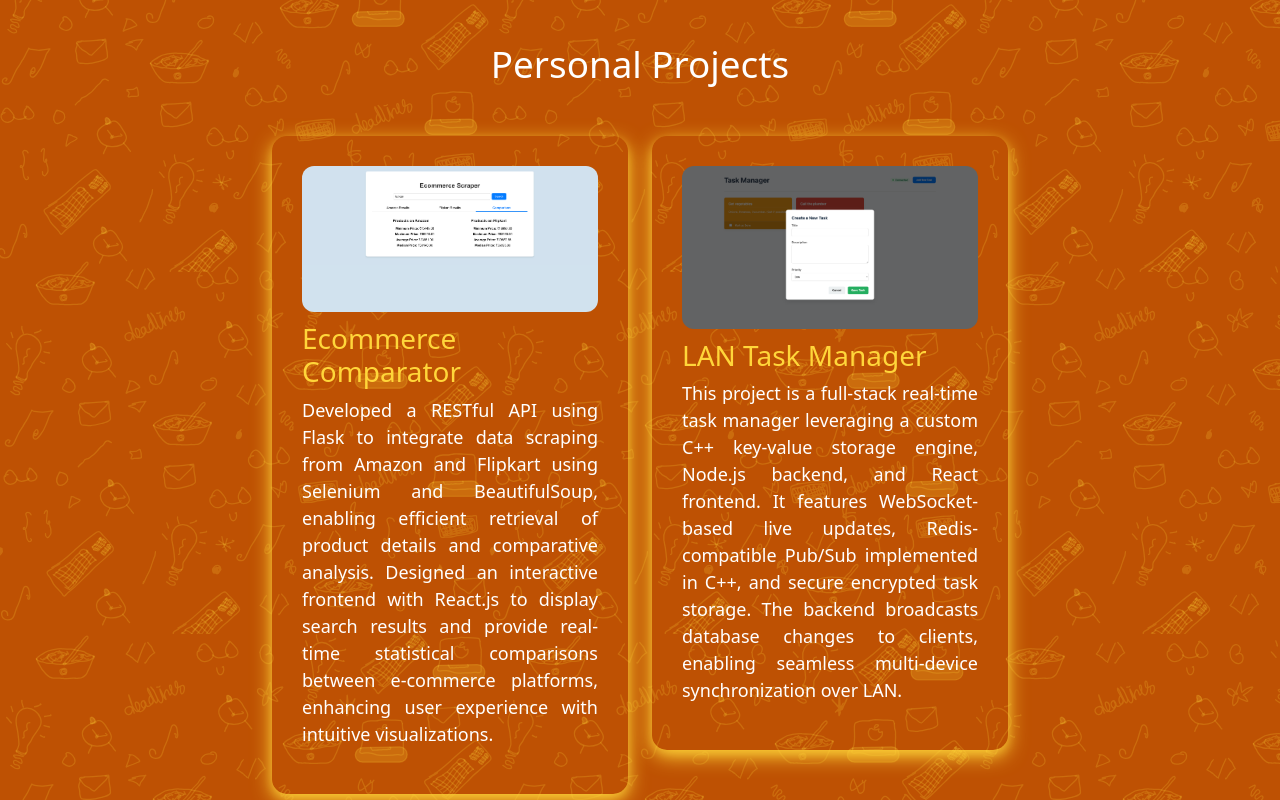
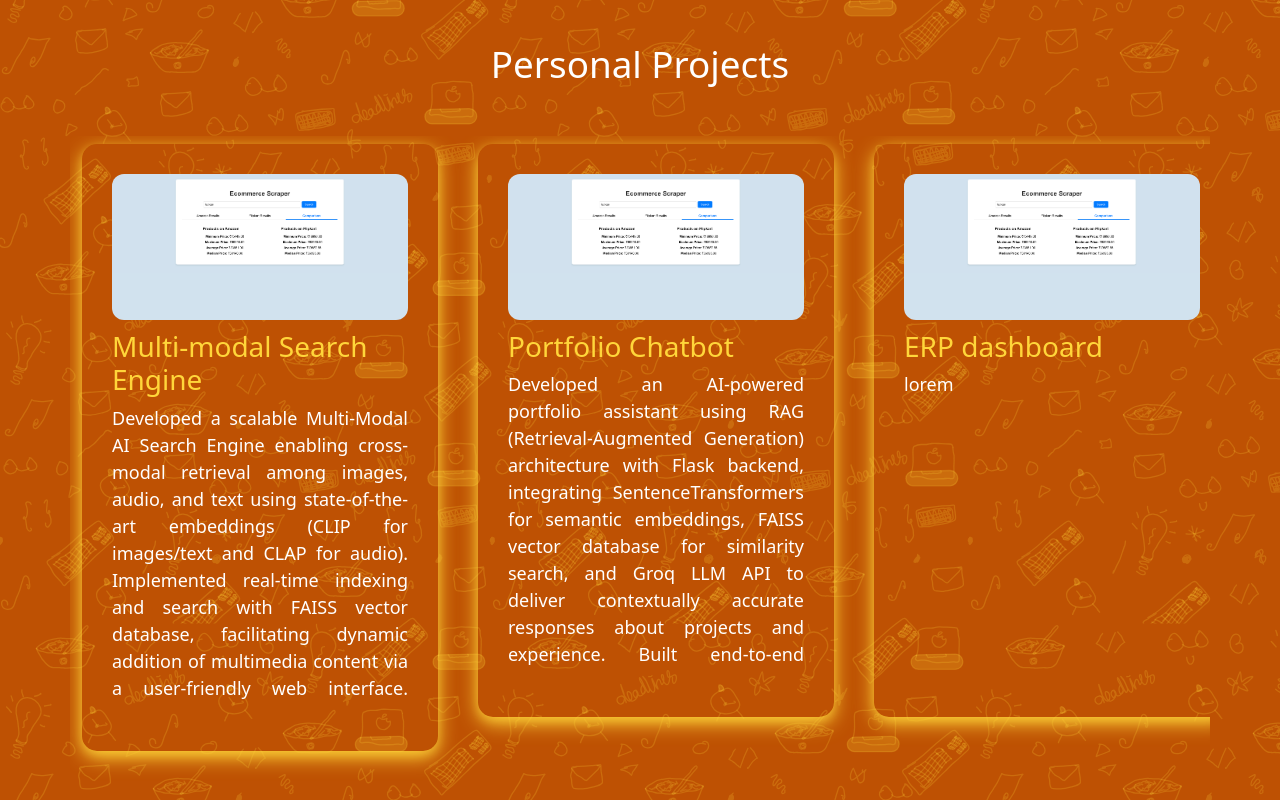
Before and after one commit to smart-worker/portfolio-site, a React (Create React App) app: page / in a window 1280 px wide. Shown: the part 4840-5640 px from the top of the page. Built offline with nearby package versions, Linux system fonts and the light colour scheme.

Commit message:
new projects added

```diff
--- a/src/components/Projects/Projects.js
+++ b/src/components/Projects/Projects.js
@@ -11,7 +11,34 @@ function Projects() {
       <div className="project-section-bg" />
       <Container>
         <h1 className="project-heading">Personal Projects</h1>
-        <Row style={{ justifyContent: "center", paddingBottom: "10px" }}>
+        <Row className="custom-row">
+          <Col md={4} className="project-card">
+            <ProjectCard
+              imgPath="ecom"
+              title="Multi-modal Search Engine"
+              desc="Developed a scalable Multi-Modal AI Search Engine enabling cross-modal retrieval among images, audio, and text using state-of-the-art embeddings (CLIP for images/text and CLAP for audio). Implemented real-time indexing and search with FAISS vector database, facilitating dynamic addition of multimedia content via a user-friendly web interface. Ensured semantic alignment of heterogeneous data modalities by leveraging embedding normalization and advanced deep learning models for enhanced search accuracy. Designed and deployed robust backend APIs and frontend UI integrating AI models, enabling low-latency, high-accuracy multimodal search capabilities suitable for production environments"
+              // frontendLink={ECOM_FRONT_LINK}
+              // backendLink={ECOM_BACK_LINK}
+            />
+          </Col>
+          <Col md={4} className="project-card">
+            <ProjectCard
+              imgPath="ecom"
+              title="Portfolio Chatbot"
+              desc="Developed an AI-powered portfolio assistant using RAG (Retrieval-Augmented Generation) architecture with Flask backend, integrating SentenceTransformers for semantic embeddings, FAISS vector database for similarity search, and Groq LLM API to deliver contextually accurate responses about projects and experience. Built end-to-end conversational AI system processing natural language queries against custom knowledge base of 12 portfolio documents, implementing semantic search with vector embeddings to retrieve relevant context and generate personalized responses using large language models. Created production-ready React.js chatbot interface with responsive mobile design featuring real-time chat functionality, typing indicators, message history management, and professional Intercom-style UI components with seamless API integration. Engineered intelligent RAG pipeline with automated document processing, vector embedding generation, and context-aware response system, successfully deploying full-stack application on cloud platform with RESTful APIs and CORS-enabled frontend integration"
+              // frontendLink={ECOM_FRONT_LINK}
+              // backendLink={ECOM_BACK_LINK}
+            />
+          </Col>
+          <Col md={4} className="project-card">
+            <ProjectCard
+              imgPath="ecom"
+              title="ERP dashboard"
+              desc="lorem"
+              // frontendLink={ECOM_FRONT_LINK}
+              // backendLink={ECOM_BACK_LINK}
+            />
+          </Col>
           <Col md={4} className="project-card">
             <ProjectCard
               imgPath="ecom"
--- a/src/components/Projects/Projects.scss
+++ b/src/components/Projects/Projects.scss
@@ -2,6 +2,31 @@
   position: relative !important;
   padding-top: 120px !important;
   padding-bottom: 80px !important;
+
+  .custom-row {
+    display: flex; // put cards in a row
+    flex-wrap: nowrap; // prevent wrapping
+    overflow-x: auto; // enable horizontal scroll
+    overflow-y: hidden; // hide vertical scroll if any
+    gap: 1rem; // spacing between cards (optional)
+    padding: 0.5rem 0 2rem 0; // extra padding for scroll bar clearance
+
+    // style scrollbar (optional)
+    &::-webkit-scrollbar {
+      height: 8px;
+    }
+    &::-webkit-scrollbar-thumb {
+      background: #666;
+      border-radius: 4px;
+    }
+    &::-webkit-scrollbar-track {
+      background: #222;
+    }
+  }
+
+  .custom-row > .col {
+    flex: 0 0 auto; // prevents shrinking and keeps card width fixed
+  }
 }
 
 .project-section-bg {
@@ -32,6 +57,13 @@
   p {
     font-size: 18px;
     text-align: justify;
+    height: 300px;
+    overflow-y: auto;
+    scrollbar-width: none;
+    -ms-overflow-style: none;
+    &::-webkit-scrollbar {
+      display: none;
+    }
   }
 
   &:hover {
```
